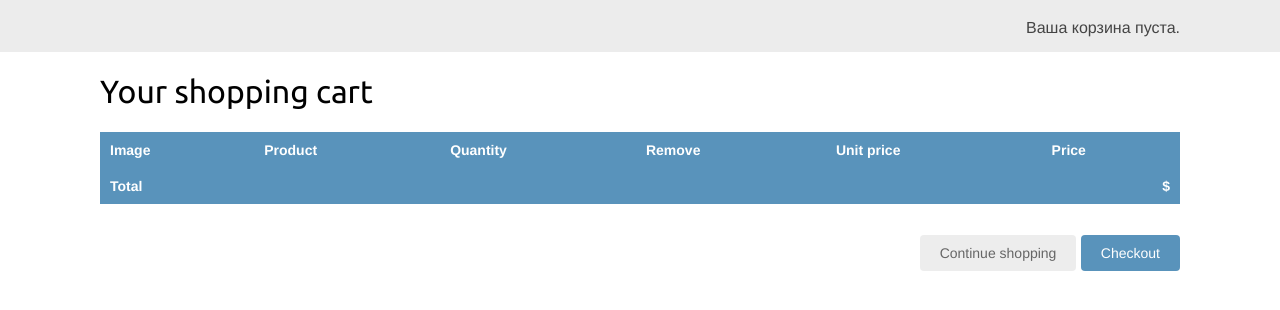
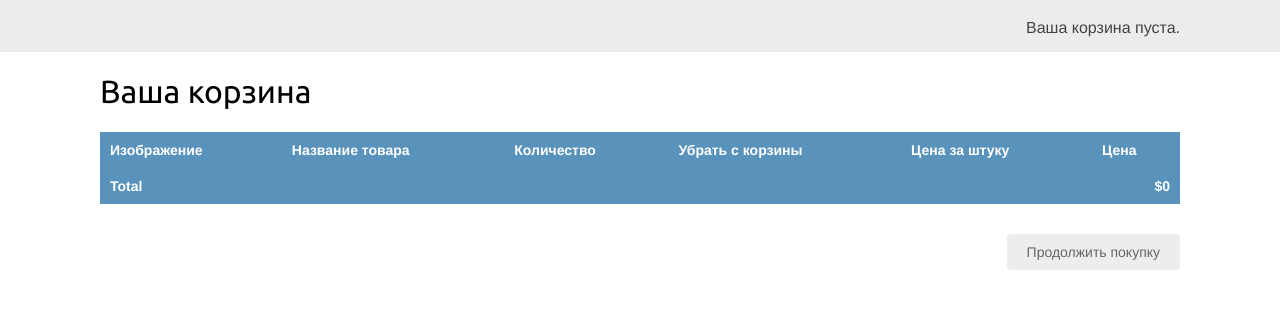
Before and after one commit to swanstrok/Cakeshop_Django, a Django app: template cart/templates/cart/detail.html in a window 1280 px wide. Shown: the part 46-356 px from the top of the page. Run offline with Django 3.2, Linux system fonts and the light colour scheme; the template is opened without the code that fills it, so the values that code supplies are empty.

Commit message:
add a Cart-context_processor

```diff
--- /dev/null
+++ b/cart/context_processors.py
@@ -0,0 +1,5 @@
+from .cart import Cart
+
+
+def cart(request):
+    return {'cart': Cart(request)}
--- a/cart/templates/cart/detail.html
+++ b/cart/templates/cart/detail.html
@@ -2,20 +2,20 @@
 {% load static %}
 
 {% block title %}
-  Your shopping cart
+  Ваша корзина
 {% endblock %}
 
 {% block content %}
-  <h1>Your shopping cart</h1>
+  <h1>Ваша корзина</h1>
   <table class="cart">
     <thead>
       <tr>
-        <th>Image</th>
-        <th>Product</th>
-        <th>Quantity</th>
-        <th>Remove</th>
-        <th>Unit price</th>
-        <th>Price</th>
+        <th>Изображение</th>
+        <th>Название товара</th>
+        <th>Количество</th>
+        <th>Убрать с корзины</th>
+        <th>Цена за штуку</th>
+        <th>Цена</th>
       </tr>
     </thead>
     <tbody>
@@ -36,7 +36,7 @@
                 {% csrf_token %}
               </form>
             </td>
-            <td><a href="{% url 'cart:cart_remove' product.id %}">Remove</a></td>
+            <td><a href="{% url 'cart:cart_remove' product.id %}">Убрать</a></td>
             <td class="num">${{ item.price }}</td>
             <td class="num">${{ item.total_price }}</td>
           </tr>
@@ -50,7 +50,7 @@
     </tbody>
   </table>
   <p class="text-right">
-    <a href="{% url 'shop:product_list' %}" class="button light">Continue shopping</a>
-   <a href="{% url 'orders:order_add' %}" class="button">Checkout</a>
+    <a href="{% url 'shop:product_list' %}" class="button light">Продолжить покупку</a>
+
   </p>
 {% endblock %}
--- a/shop/templates/shop/base.html
+++ b/shop/templates/shop/base.html
@@ -11,7 +11,17 @@
 </div>
 <div id="subheader">
     <div class="cart">
-        Ваша корзина пуста.
+      {% with total_items=cart|length %}
+          {% if cart|length > 0 %}
+            Ваша корзина:
+            <a href="{% url 'cart:cart_detail' %}">
+              {{ total_items }} item{{ total_items|pluralize }},
+              ${{ cart.get_total_price }}
+            </a>
+          {% else %}
+            Ваша корзина пуста.
+          {% endif %}
+        {% endwith %}
     </div>
 </div>
 <div id="content">
--- a/src/settings.py
+++ b/src/settings.py
@@ -64,6 +64,7 @@ TEMPLATES = [
                 'django.template.context_processors.request',
                 'django.contrib.auth.context_processors.auth',
                 'django.contrib.messages.context_processors.messages',
+                'cart.context_processors.cart',
             ],
         },
     },
--- a/src/urls.py
+++ b/src/urls.py
@@ -5,7 +5,7 @@ from django.conf.urls.static import static
 
 urlpatterns = [
     path('admin/', admin.site.urls),
-    path('', include('shop.urls', namespace='shop')),
+    path('shop/', include('shop.urls', namespace='shop')),
     path('cart/', include('cart.urls', namespace='cart'))
 ]
 
```
